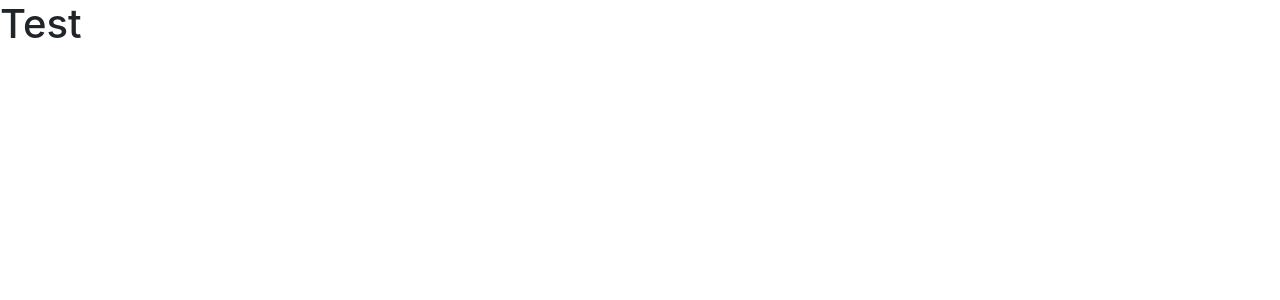
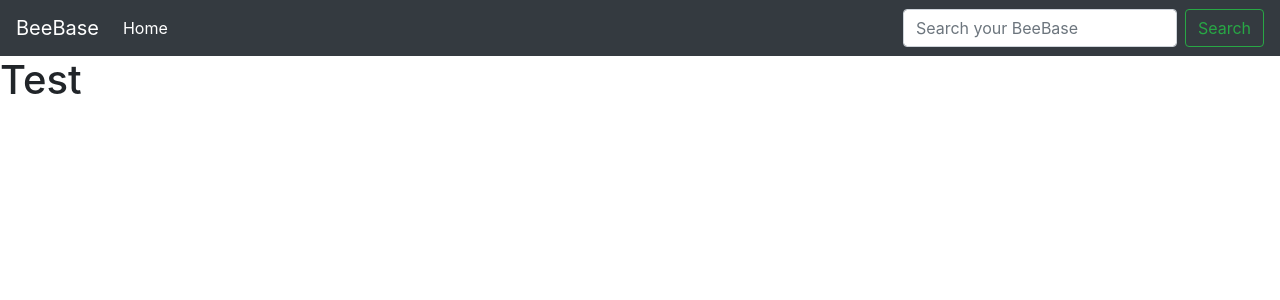
Before and after one commit to HAUDRAUFHAUN/BeeBase, a Flask app: page / in a window 1280 px wide. Before the commit the part shown is almost empty. Shown: the top 300 px of the page. Run offline with Flask 2, Linux system fonts and the light colour scheme; some libraries are stand-ins or nearby versions.

Commit message:
Created Navbar

```diff
--- a/templates/base.html
+++ b/templates/base.html
@@ -14,6 +14,25 @@
 </head>
 
 <body>
+    <nav class="navbar navbar-expand-lg navbar-dark bg-dark">
+        <a class="navbar-brand" href="#">BeeBase</a>
+        <button class="navbar-toggler" type="button" data-toggle="collapse" data-target="#navbarSupportedContent"
+            aria-controls="navbarSupportedContent" aria-expanded="false" aria-label="Toggle navigation">
+            <span class="navbar-toggler-icon"></span>
+        </button>
+
+        <div class="collapse navbar-collapse" id="navbarSupportedContent">
+            <ul class="navbar-nav mr-auto">
+                <li class="nav-item active">
+                    <a class="nav-link" href="#">Home <span class="sr-only">(current)</span></a>
+                </li>
+            </ul>
+            <form class="form-inline my-2 my-lg-0">
+                <input class="form-control mr-sm-2" type="search" placeholder="Search your BeeBase" aria-label="Search">
+                <button class="btn btn-outline-success my-2 my-sm-0" type="submit">Search</button>
+            </form>
+        </div>
+    </nav>
     {% block body %} {% endblock %}
 
     <!-- Optional JavaScript -->
```
